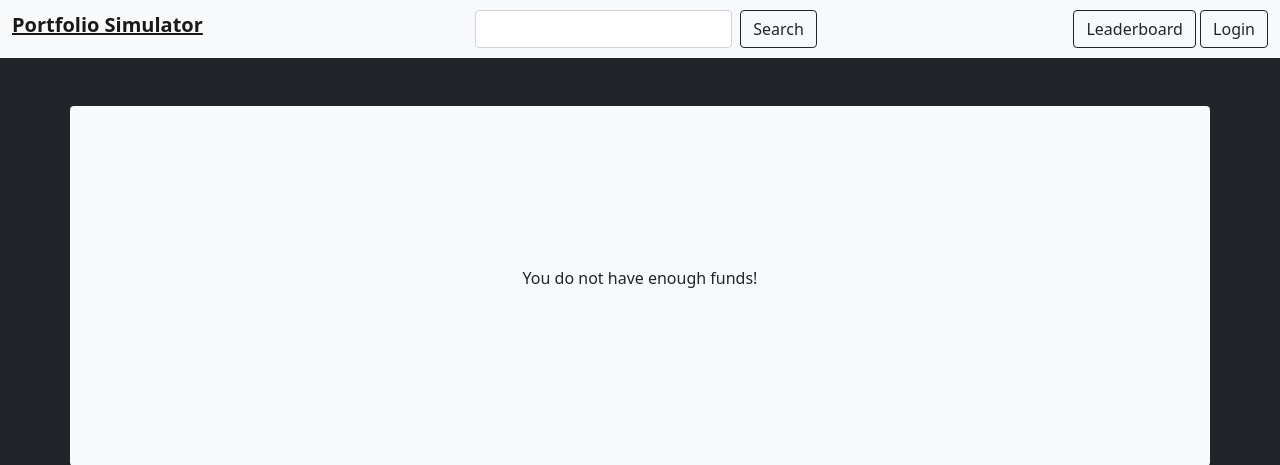
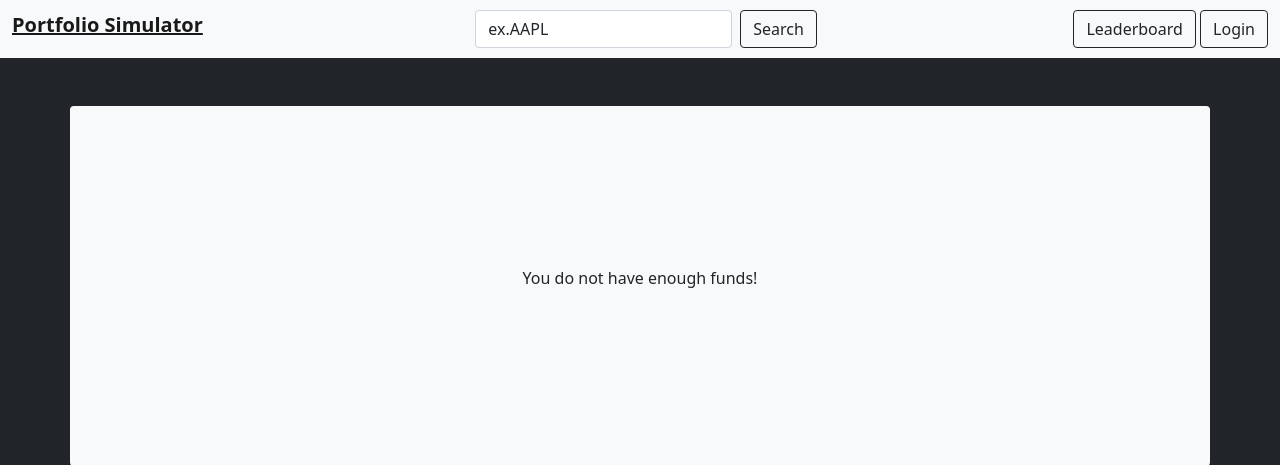
Before and after one commit to LHW99/stock_portfolio, a Django app: page /buy/1 in a window 1280 px wide. Shown: the top 465 px of the page. Run offline with Django 3.2, Linux system fonts and the light colour scheme; data that the repository does not hold is empty; parts of the project's set-up code (start-up, migrations or seed data) failed here and were passed over.

Commit message:
search prompt

```diff
--- a/templates/base.html
+++ b/templates/base.html
@@ -17,7 +17,7 @@
       <h1 class='navbar-brand'><strong><u>Portfolio Simulator</u></strong></h1>
       <form class='d-flex' method='GET' action='{% url 'search' %}'>
         {% csrf_token %}
-        <input class='form-control me-2' type='search' name='ticker_search' onfocus="this.value=''" value=''>
+        <input class='form-control me-2' type='search' name='ticker_search' onfocus="this.value=''" value='ex.AAPL'>
         <button class='btn btn-outline-dark' type='submit'>Search</button>
       </form>
       <div class='front-header'>
```
